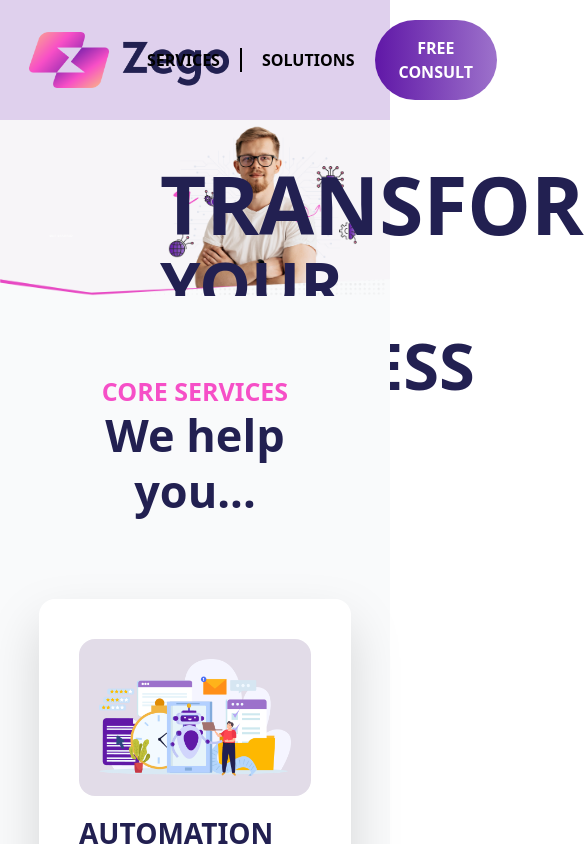
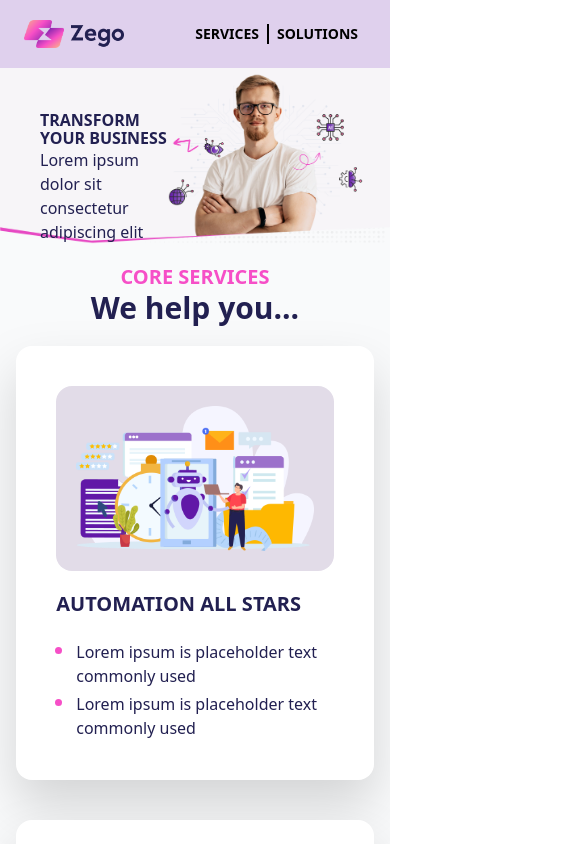
Before and after one commit to muhammadbilal04/project, a React (Create React App) app: page / in a window 390 px wide. Shown: the top 844 px of the page, 585 px wide, since content can reach past the window. Built offline with nearby package versions, Linux system fonts and the light colour scheme.

Commit message:
fainalllll

```diff
--- a/src/App.js
+++ b/src/App.js
@@ -15,7 +15,7 @@ function App() {
       <Services/>
       <Business/>
       <Contact/>
-      <Footer/>
+      {/* <Footer/> */}
     </>
   );
 }
--- a/src/components/button.jsx
+++ b/src/components/button.jsx
@@ -1,10 +1,20 @@
-import React from 'react';
+import React from "react";
 
-const Btn = ({ children, style }) => {
-    return (
-      <button style={style} className='rounded-full bg-gradient-to-r from-[#6017a7] to-[#9d72cb]  font-semibold text-white py-4 px-6 '>
-        {children}
-      </button>
-    );
-  };
-export default Btn;
+const style = {
+  sm: "rounded-full bg-gradient-to-r from-[#6017a7] to-[#9d72cb] lg:text-lg text-sm font-semibold text-white lg:py-4 py-2 lg:px-6 px-4 ",
+  lg: "rounded-full bg-gradient-to-r from-[#6017a7] to-[#9d72cb]  font-semibold text-white py-4 w-full mx-auto",
+};
+
+function classNames(...classes) {
+  return classes.filter(Boolean).join(" ");
+}
+
+const Button2 = ({ size, className, children, ...props }) => {
+  return (
+    <button className={classNames(style[size], className)} {...props}>
+      {children}
+    </button>
+  );
+};
+
+export default Button2;
--- a/src/components/button2.jsx
+++ /dev/null
@@ -1,10 +0,0 @@
-import React from 'react';
-
-const Btn2 = ({ children, style }) => {
-    return (
-      <button style={style} className='rounded-full bg-gradient-to-r from-[#6017a7] to-[#9d72cb]  font-semibold text-white py-4 w-full mx-auto '>
-        {children}
-      </button>
-    );
-  };
-export default Btn2;
--- a/src/components/header.jsx
+++ b/src/components/header.jsx
@@ -1,17 +1,22 @@
-import Btn from "./button";
+import Button2 from "../components/button";
+
 
 function Header() {
     return (
       <>
-        <section className="bg-[#dfd0ed] py-5 w-full flex justify-center items-center">
-            <div className=" w-3/5">
-                <img width="200px" src="img\logo.png" alt="" />
+        <section className="bg-[#dfd0ed] py-5 w-full lg:px-0 px-6 ">
+          <div className="flex justify-between items-center lg:w-4/5 mx-auto">
+          <div className="">
+                <img className="lg:w-[200px] w-[100px]" src="img\logo.png" alt="" />
             </div>
-            <div className="w-1/4 flex justify-center items-center">
-                <button className="font-bold px-5 border-r-2 border-black">SERVICES</button>
-                <button className="font-bold px-5 ">SOLUTIONS</button>
-                <Btn>FREE CONSULT</Btn>
+            <div className=" flex justify-center items-center">
+                <button className="font-bold lg:text-lg text-sm px-2 lg:px-5 border-r-2 border-black">SERVICES</button>
+                <button className="font-bold lg:text-lg text-sm px-2 lg:px-5 ">SOLUTIONS</button>
+                <div className="lg:block hidden">
+                <Button2 size="sm">FREE CONSULT</Button2>
+                </div>
             </div>
+          </div>
         </section>
       </>
     );
--- a/src/components/nabeelbutton.jsx
+++ /dev/null
@@ -1,20 +0,0 @@
-import React from "react";
-
-const style = {
-  sm: "rounded-full bg-gradient-to-r from-[#6017a7] to-[#9d72cb] font-semibold text-white py-4 px-6",
-  lg: "rounded-full bg-gradient-to-r from-[#6017a7] to-[#9d72cb] font-semibold text-white py-4 px-6",
-};
-
-function classNames(...classes) {
-  return classes.filter(Boolean).join(" ");
-}
-
-const Button2 = ({ size, className, children, ...props }) => {
-  return (
-    <button className={classNames(style[size], className)} {...props}>
-      {children}
-    </button>
-  );
-};
-
-export default Button2;
--- a/src/sections/banner.jsx
+++ b/src/sections/banner.jsx
@@ -1,15 +1,15 @@
-import Btn from "../components/button";
+import Button2 from "../components/button";
 
 function Banner() {
     return (
       <>
         <section className="relative bg-gray-50">
           <img className="w-full " src="img\banner.png" alt="" />
-            <div className="absolute top-1/4 left-40 w-1/3 ">
-              <h1 className=" text-[80px] leading-none font-extrabold text-[#222051]">TRANSFORM</h1>
-              <h1 className=" text-[65px] leading-tight font-extrabold text-[#222051]">YOUR BUSINESS</h1>
-              <p className="text-4xl  text-[#222051] mb-5">Lorem ipsum dolor sit consectetur adipiscing elit eiusmod tempor </p>
-              <Btn>GET STARTED</Btn>
+            <div className="absolute top-1/4 lg:left-40 left-10 w-1/3 ">
+              <h1 className=" lg:text-[80px] leading-none font-extrabold text-[#222051]">TRANSFORM</h1>
+              <h1 className=" lg:text-[65px] leading-tight font-extrabold text-[#222051]">YOUR BUSINESS</h1>
+              <p className="lg:text-4xl  text-[#222051] mb-5">Lorem ipsum dolor sit consectetur adipiscing elit eiusmod tempor </p>
+              <Button2 size="sm">GET STARTED</Button2>
             </div>
         </section>
       </>
--- a/src/sections/business.jsx
+++ b/src/sections/business.jsx
@@ -1,33 +1,33 @@
-import Btn from "../components/button";
-import Btn2 from "../components/button2";
+import Button2 from "../components/button";
+
 
 function Business() {
 
     return (
         <>
             <section className="relative bg-gray-50">
-                <div className=" mx-auto w-4/5 py-20">
+                <div className=" mx-auto lg:w-4/5 w-11/12 lg:py-20 py-5">
 
-                    <h2 className=" text-[45px] lg:w-4/6  mx-auto text-center leading-tight font-extrabold text-[#222051]">
+                    <h2 className="lg:text-[45px] text-[30px] lg:w-4/6  mx-auto text-center leading-tight font-extrabold text-[#222051]">
                         Not sure how to utiize automation or AI in your business?
                     </h2>
                     <div className="lg:flex gap-5 justify-center items-center py-10">
-                         <div className="drop-shadow-2xl lg:w-1/2 rounded-2xl bg-white p-16">
+                         <div className="drop-shadow-2xl lg:w-1/2 rounded-2xl bg-white lg:p-16 p-8">
                         <img className=" mx-auto rounded-2xl p-5 mb-5 w-full" src="/img/box-img-5.png" alt="" />
                         {/* <h3 className="text-[25px] text-center leading-tight font-bold text-[#222051] pb-5">
                             dsfsdfs
                         </h3> */}
-                        <Btn2 >VIEW SOME SOLUTION EXAMPLES</Btn2>
+                        <Button2 size="lg" >VIEW SOME SOLUTION EXAMPLES</Button2>
                     </div>
                         <h2 className=" text-[45px] md:py-5 lg:py-0 text-center leading-tight font-extrabold text-[#222051]">
                             OR
                         </h2>
-                        <div className="drop-shadow-2xl rounded-2xl lg:w-1/2 bg-white p-16">
+                        <div className="drop-shadow-2xl rounded-2xl lg:w-1/2 bg-white lg:p-16 p-8">
                             <img className="b mx-auto rounded-2xl p-5 mb-5 w-full" src="/img/box-img-4.png" alt="" />
-                            <h3 className="text-[28px] w-4/6 mx-auto text-center leading-tight font-bold text-[#222051] pb-5">
+                            <h3 className="lg:text-[28px]  text-[20px]  lg:w-4/6 mx-auto text-center leading-tight font-bold text-[#222051] pb-5">
                                 We'll jump in to your business and find the gaps
                             </h3>
-                            <Btn2 >BOOK YOUR FREE AUTOMATION & AI AUDIT</Btn2>
+                            <Button2 size="lg">BOOK YOUR FREE AUTOMATION & AI AUDIT</Button2>
                         </div></div>
                 </div>
             </section>
--- a/src/sections/contact.jsx
+++ b/src/sections/contact.jsx
@@ -1,5 +1,5 @@
-import Btn from "../components/button";
-import Btn2 from "../components/button2";
+import Button2 from "../components/button";
+
 
 function Contact() {
 
@@ -7,9 +7,9 @@ function Contact() {
         <>
 
             <section className="relative  z-10">
-                <div className=" mx-auto w-9/12 py-20">
-                    <div className="lg:flex gap-5 justify-center  drop-shadow-2xl bg-white rounded-3xl px-12 py-10 ">
-                        <img className=" mx-auto rounded-2xl p-5 mb-5 lg:w-1/2" src="/img/box-img-6.png" alt="" />
+                <div className=" mx-auto lg:w-9/12 w-11/12 lg:py-20 py-5">
+                    <div className="lg:flex gap-5 justify-center  drop-shadow-2xl bg-white rounded-3xl lg:py-10 py-5 lg:px-12 px-6">
+                        <img className=" mx-auto rounded-2xl p-5 mb-5 lg:w-1/2 w-[400px]" src="/img/box-img-6.png" alt="" />
                         <div className="lg:w-1/2">
                             <h2 className=" text-[45px] leading-tight font-extrabold text-[#222051]">
                                 Contact Us
@@ -40,7 +40,7 @@ function Contact() {
                                         placeholder="Start typing here ..."
                                     />
                                 </div>
-                                <Btn2>SUBMIT</Btn2>
+                                <Button2 size="lg">SUBMIT</Button2>
 
                             </form>
 
--- a/src/sections/services.jsx
+++ b/src/sections/services.jsx
@@ -7,13 +7,13 @@ function Services() {
         l2: "Lorem ipsum is placeholder text commonly used",
       },
       {
-        img: "/img/box-img-1.png",
+        img: "/img/box-img-2.png",
         name: "AI ADVENTURES",
         l1: "Lorem ipsum is placeholder text commonly used",
         l2: "Lorem ipsum is placeholder text commonly used",
       },
       {
-        img: "/img/box-img-1.png",
+        img: "/img/box-img-3.png",
         name: "GLOBAL DREAM TEAM",
         l1: "Lorem ipsum is placeholder text commonly used",
         l2: "Lorem ipsum is placeholder text commonly used",
@@ -23,28 +23,28 @@ function Services() {
     return (
       <>
         <section className="relative bg-gray-50">
-          <div className=" mx-auto w-4/5 py-20">
-            <h3 className=" text-[25px] leading-tight text-center lg:text-left font-bold text-[#f64fc7]">
+          <div className=" mx-auto lg:w-4/5 w-11/12 lg:py-20 py-5">
+            <h3 className="lg:text-[25px]  text-[20px] leading-tight text-center lg:text-left font-bold text-[#f64fc7]">
               CORE SERVICES
             </h3>
-            <h2 className=" text-[45px] leading-tight text-center lg:text-left  font-extrabold text-[#222051]">
+            <h2 className=" lg:text-[45px] text-[30px] leading-tight text-center lg:text-left  font-extrabold text-[#222051]">
               We help you...
             </h2>
-            <div className="grid gap-10 grid-cols-1 lg:grid-cols-3 py-20">
+            <div className="grid gap-10 grid-cols-1 lg:grid-cols-3 lg:py-20 py-5">
               {data.map((box) => (
                 <div className="drop-shadow-2xl rounded-2xl bg-white p-10">
                   <img className="bg-[#e2dce8]  rounded-2xl p-5 mb-5 w-full" src={box.img} alt="" />
-                  <h3 className="text-[28px]  leading-tight font-extrabold text-[#222051] pb-5">
+                  <h3 className="lg:text-[28px]  text-[20px]  leading-tight font-extrabold text-[#222051] pb-5">
                     {box.name}
                   </h3>
                   <ul className="list-disc pl-5 ">
                     <li className="text-[#f64fc7] text-[20px]">
-                      <p className="text-[#222051] font-light text-[20px]">
+                      <p className="text-[#222051] font-light lg:text-[20px] text-[16px]">
                         {box.l1}
                       </p>
                     </li>
                     <li className="text-[#f64fc7] text-[20px]">
-                      <p className="text-[#222051] font-light text-[20px]">
+                      <p className="text-[#222051] font-light lg:text-[20px] text-[16px]">
                         {box.l2}
                       </p>
                     </li>
```
Also changed, not shown: public/img/box-img-3.png.
